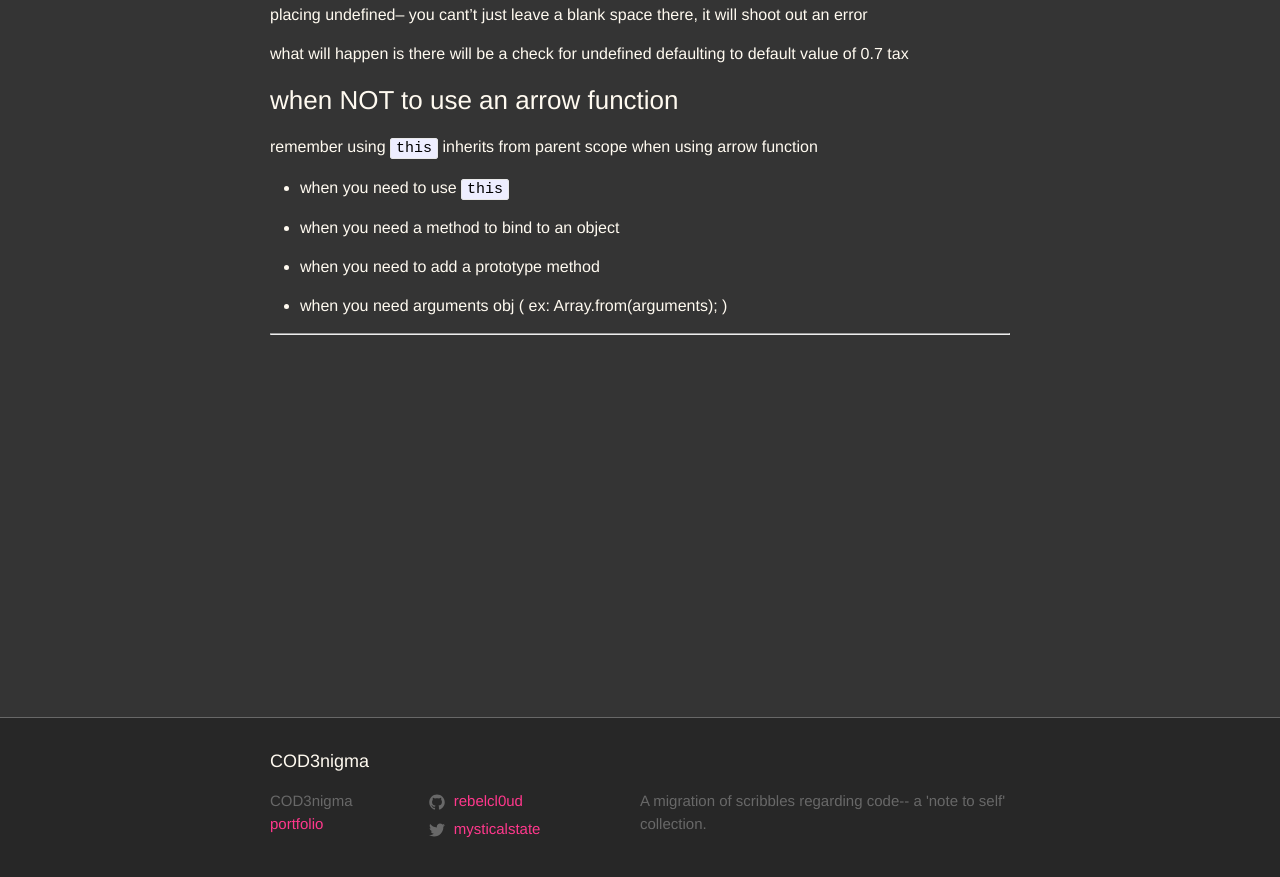
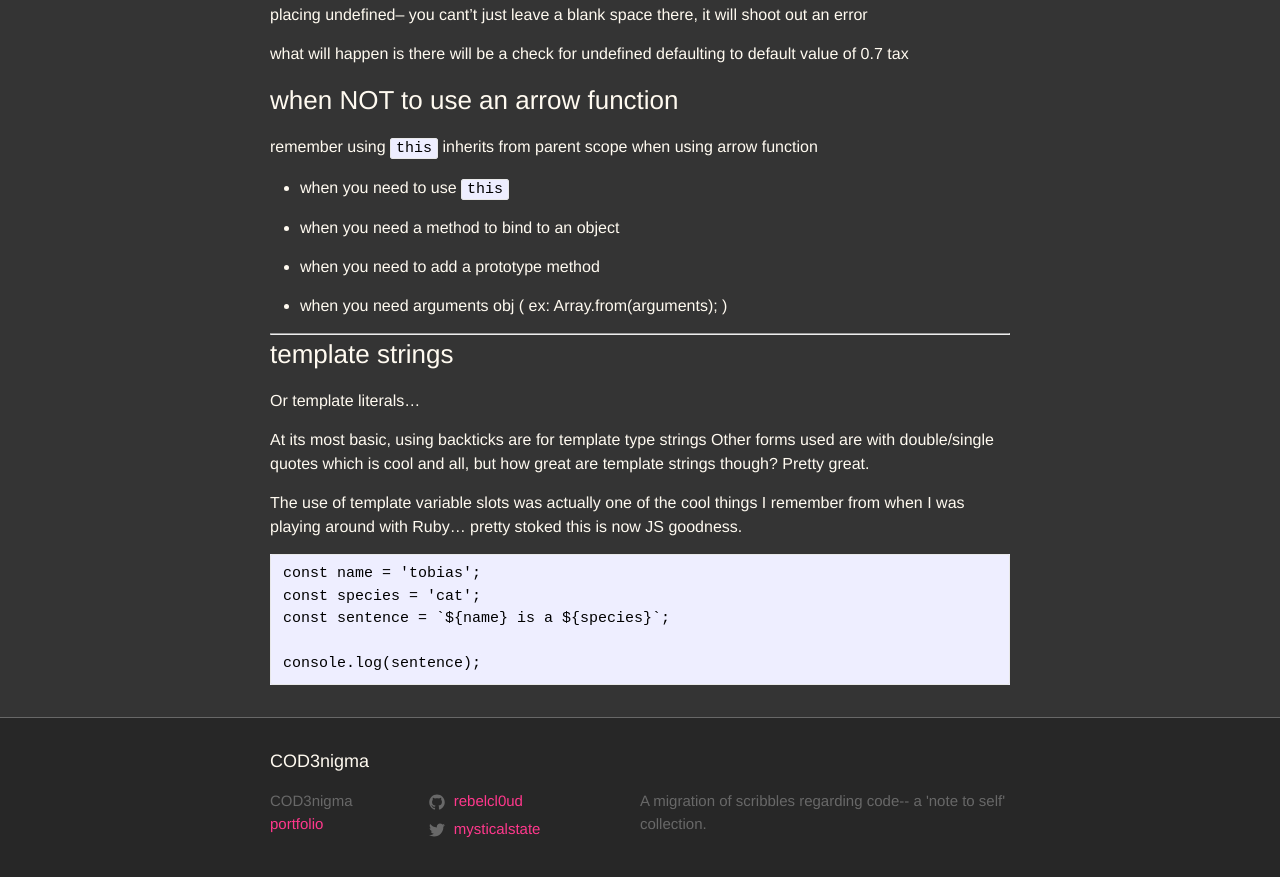
Before and after one commit to rebelcl0ud/blog, a Jekyll site: the page built from _posts/2018-03-20-[26]-es6-status.markdown, in a window 1280 px wide and 900 px high, scrolled down 8309 px. Shown: the top 877 px of the window. Built offline with Jekyll 4.4.1, drawn with Linux system fonts in a browser that asks for light colours.

Commit message:
kicked off template strings module, added intro/ simple example

````diff
--- a/_posts/2018-03-20-[26]-es6-status.markdown
+++ b/_posts/2018-03-20-[26]-es6-status.markdown
@@ -387,3 +387,18 @@ remember using `this` inherits from parent scope when using arrow function
 - when you need arguments obj ( ex: Array.from(arguments); )
 
 - - -
+### template strings
+
+Or template literals...
+
+At its most basic, using backticks are for template type strings
+Other forms used are with double/single quotes which is cool and all, but how great are template strings though? Pretty great.
+
+The use of template variable slots was actually one of the cool things I remember from when I was playing around with Ruby... pretty stoked this is now JS goodness.
+```
+const name = 'tobias';
+const species = 'cat';
+const sentence = `${name} is a ${species}`;
+
+console.log(sentence);
+```
````
